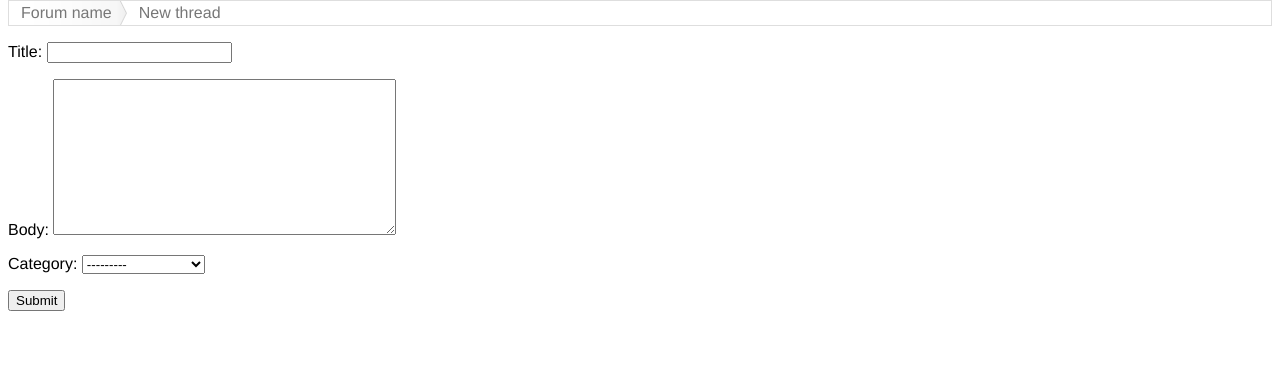
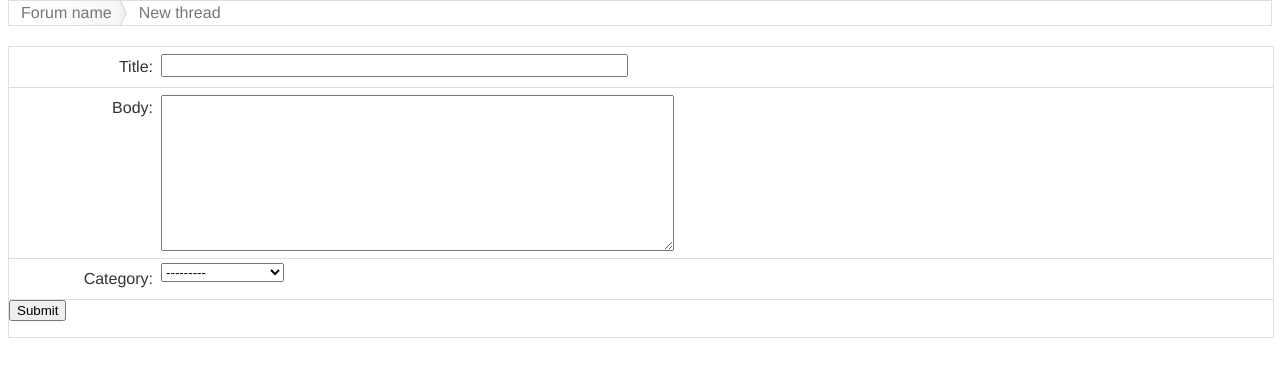
Before and after one commit to nonni/fruss, a Django app: template dsf/templates/dsf/thread_new.html in a window 1280 px wide. Shown: the part 53-430 px from the top of the page. Run offline with Django 3.2, Linux system fonts and the light colour scheme; the template is opened without the code that fills it: values that come from a table or form of the project are taken from there, others are empty; tables that the repository leaves empty hold one stand-in row (values such as "Sample post"); parts of the project's set-up code (start-up, migrations or seed data) failed here and were passed over; some libraries are stand-ins or nearby versions.

Commit message:
New thread form mockup

```diff
--- a/dsf/templates/dsf/base.html
+++ b/dsf/templates/dsf/base.html
@@ -8,8 +8,8 @@
 
 {% block header %}
 <div id="header" style="height: 45px">
-    <span style="float: left"><a href="/forum/new/" id="newthread" class="btn blue">Nyr thradur</a></span>
-    <span style="float: right"><a href="#" class="btn green">Utskra {{ user.username }}</a></span>
+    <span style="float: left"><a href="{% url new_thread %}" id="newthread" class="btn blue">Nyr thradur</a></span>
+    <span style="float: right"><a href="/accounts/logout/" class="btn green">Utskra {{ user.username }}</a></span>
     Nyskraning
 </div>
 {% endblock header %}
--- a/dsf/templates/dsf/thread_new.html
+++ b/dsf/templates/dsf/thread_new.html
@@ -1,4 +1,8 @@
 {% extends "dsf/base.html" %}
+{% block head %}
+    {{ block.super }}
+    <link rel="stylesheet" href="/media/css/thread_new.css" />
+{% endblock head %}
 
 {% block breadcrumbs %}
     <ul id="crumbs">
@@ -8,8 +12,26 @@
 {% endblock breadcrumbs %}
 
 {% block content %}
+<div id="container">
     <form action="." method="POST">
-{{ form.as_p }}
+        <div class="form-row">
+            {{ form.title.errors }}
+            {{ form.title.label_tag }}
+            {{ form.title }}
+        </div>
+        <div class="form-row">
+            {{ form.body.errors }}
+            {{ form.body.label_tag }}
+            {{ form.body }}
+        </div>
+        <div class="form-row">
+            {{ form.category.errors }}
+            {{ form.category.label_tag }}
+            {{ form.category }}
+        </div>
+        <div class=submit-row">
             <input type="submit" value="Submit" />
+        </div>
     </form>
+</div>
 {% endblock content %}
--- a/dsf/urls.py
+++ b/dsf/urls.py
@@ -10,5 +10,7 @@ thread_list = {'queryset': Thread.objects.order_by('-pub_date'),
 urlpatterns = patterns('django.views.generic.list_detail',
         url('^$', views.get_threads, name='threads'),
         url('^(?P<thread_id>\d+)/$', views.get_thread_posts, name='thread'),
-        url('^new/$', views.new_thread),
+        url('^new/$', views.new_thread, name='new_thread'),
+        url('^(?P<category>\w+)/$', views.get_threads, name='category_threads'),
+        #TODO: fix url, so f.ex. a category named 'new' can exist.
 )
--- a/media/css/login.css
+++ b/media/css/login.css
@@ -45,7 +45,7 @@ label {
     line-height: 2em;
     padding-right: 0.5em;
     text-align: right;
-    width: 9em;
+    width: 5em;
 }
 
 #id_username, #id_password {
--- /dev/null
+++ b/media/css/thread_new.css
@@ -0,0 +1,34 @@
+#container {
+    margin-top: 20px;
+    width: 100%;
+    border: 1px solid #dedede;
+}
+
+.form-row {
+    float: left;
+    padding: 4px 0;
+    width: 100%;
+    border-bottom: 1px solid #dedede;
+}
+
+label {
+    color: #333333;
+    float: left;
+    font-size: 1em;
+    line-height: 2em;
+    padding-right: 0.5em;
+    text-align: right;
+    width: 9em;
+}
+
+input[type="text"] {
+    width: 35em;
+    padding: 2px 3px;
+    margin: 3px 0;
+}
+
+textarea {
+    width: 38.5em;
+    padding: 2px 3px;
+    margin: 3px 0;
+}
--- a/urls.py
+++ b/urls.py
@@ -6,7 +6,6 @@ admin.autodiscover()
 urlpatterns = patterns('',
     (r'^forum/', include('fruss.dsf.urls')),
     (r'^admin/', include(admin.site.urls)),
-    (r'^comments/', include('django.contrib.comments.urls')),
     (r'^accounts/login/$', 'django.contrib.auth.views.login'),
     (r'^accounts/logout/$', 'django.contrib.auth.views.logout'),
 
```
Also changed, not shown: dsf/views.py (+11 -4 lines). Lines whose indentation alone changed are shown as unchanged.
